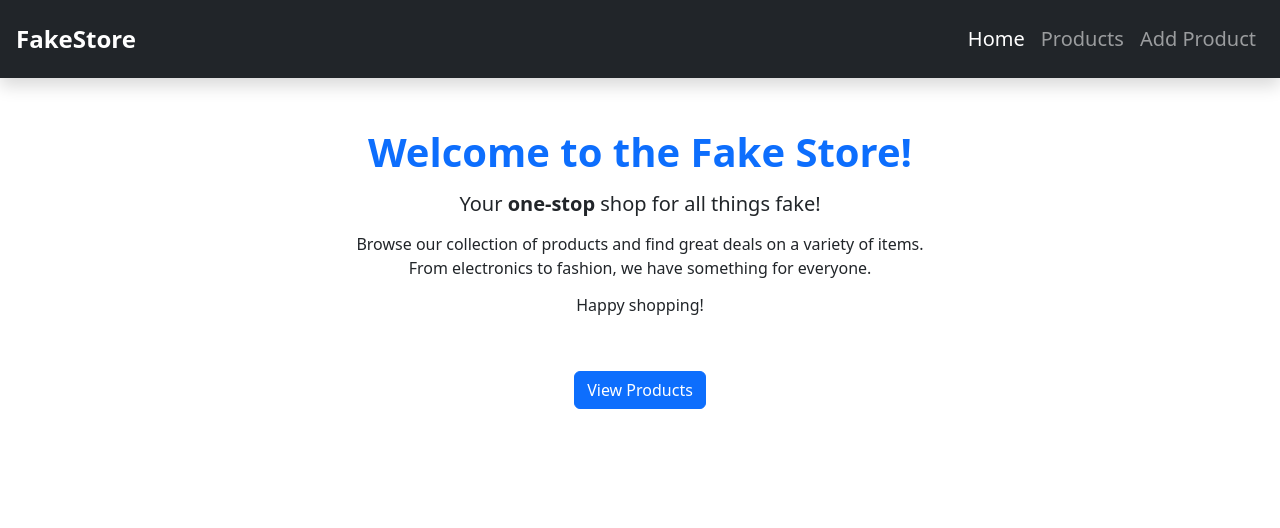
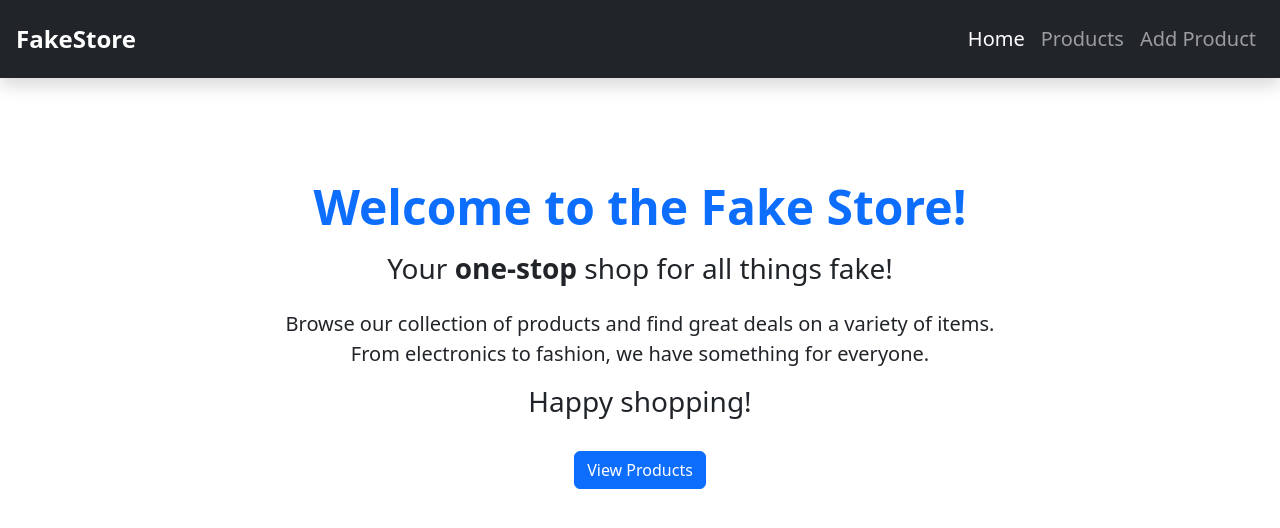
Before and after one commit to mbogarin/react-fakestore-ui, a React (Vite) app: page / in a window 1280 px wide. Shown: the top 528 px of the page. Built offline with nearby package versions, Linux system fonts and the light colour scheme.

Commit message:
changed homepage layout spacing/sizing styles

```diff
--- a/src/App.css
+++ b/src/App.css
@@ -1,6 +1,10 @@
 body {
 	padding-top: 80px;
 	/* Adjust the padding to account for the fixed navbar */
+}
+
+.welcome-container {
+	padding-top: 50px;
 }
 
 /* Close button alignment for alerts */
--- a/src/components/AddProduct.jsx
+++ b/src/components/AddProduct.jsx
@@ -116,14 +116,20 @@ const AddProduct = () => {
 				`${createdProduct.title || "Product"} was successfully added!`,
 			);
 			navigate("/product-listing");
-		} catch {
+		} catch (addError) {
+			console.error(
+				"Error adding product. Falling back to local data:",
+				addError,
+			);
+			setError(
+				`${addError.message}: Failed to add product to API. Added to fallback data instead.`,
+			);
 			const fallbackCreatedProduct = {
 				id: getNextFallbackId(),
 				...productDataToSubmit,
 			}; // Create a fallback product object with the submitted data and a new ID.
 
 			fallbackProducts.unshift(fallbackCreatedProduct); // Add the new product to the beginning of the fallback data array to ensure it appears first in the product listing.
-			setError(null);
 			sessionStorage.setItem(
 				"flashSuccessMessage",
 				`${fallbackCreatedProduct.title || "Product"} was successfully added to fallback data!`,
--- a/src/components/EditProduct.jsx
+++ b/src/components/EditProduct.jsx
@@ -50,6 +50,7 @@ function EditProduct() {
 
 				const product = response.data;
 				if (!product) {
+					console.error("Product not found.");
 					setError("Product not found.");
 					setLoading(false);
 					return;
@@ -62,7 +63,6 @@ function EditProduct() {
 					category: product.category || "",
 					image: product.image || "",
 				}); // Set product data from API response.
-
 				setError("");
 			} catch (fetchError) {
 				console.error("Error fetching product:", fetchError); // Log the error for debugging purposes.
@@ -72,9 +72,12 @@ function EditProduct() {
 				);
 
 				if (!fallbackProduct) {
+					console.error(
+						`${fetchError.message}: Failed to fetch product and no fallback data available.`,
+					);
 					setError(
 						`${fetchError.message}: Failed to fetch product and no fallback data available.`,
-					); // Set error message if fetching product fails and no fallback data is available.
+					);
 				} else {
 					setProductData({
 						title: fallbackProduct.title || "",
@@ -84,6 +87,9 @@ function EditProduct() {
 						image: fallbackProduct.image || "",
 					}); // Set product data from fallback data if API call fails.
 
+					console.error(
+						`${fetchError.message}: Failed to fetch product. Displaying fallback data.`,
+					);
 					setError(
 						`${fetchError.message}: Failed to fetch product. Displaying fallback data.`,
 					);
@@ -135,7 +141,11 @@ function EditProduct() {
 			);
 			setSuccessMessage("Product was successfully updated!");
 			navigate(`/product-details/${id}`);
-		} catch {
+		} catch (updateError) {
+			console.error(
+				"Error updating product. Falling back to local data:",
+				updateError,
+			);
 			const fallbackIndex = fallbackProducts.findIndex(
 				(item) => item.id.toString() === id.toString(),
 			);
@@ -188,7 +198,6 @@ function EditProduct() {
 				<Alert
 					variant="danger"
 					dismissible
-					// onClose={() => setError(null)}
 					className="mb-5 mt-0 py-2 alert-align-close text-center"
 				>
 					{error}
--- a/src/components/HomePage.jsx
+++ b/src/components/HomePage.jsx
@@ -3,29 +3,35 @@ import Container from "react-bootstrap/Container";
 function HomePage() {
 	return (
 		<Container
-			className="text-center my-5 mx-auto"
+			className="text-center my-5 mx-auto welcome-container d-flex flex-column align-items-center"
 			style={{ maxWidth: "800px" }}
 		>
-			<h1 className="fw-bold mb-3 text-primary">
+			<h1
+				className="fw-bold mb-3 text-primary"
+				style={{ fontSize: "3rem" }}
+			>
 				Welcome to the Fake Store!
 			</h1>
 
-			<h5 className="lead mb-3">
+			<h2 className="lead mb-4 fs-3">
 				Your <strong className="fw-bold">one-stop</strong> shop for all
 				things fake!
-			</h5>
+			</h2>
 
-			<div className="mx-auto" style={{ maxWidth: "600px" }}>
-				<p>
+			<div className="mx-auto" style={{ maxWidth: "800px" }}>
+				<p className="fs-5 mb-0">
 					Browse our collection of products and find great deals on a
-					variety of items. From electronics to fashion, we have
-					something for everyone.
+					variety of items.
 				</p>
-				<h6>Happy shopping!</h6>
+				<p className="fs-5 mb-3">
+					From electronics to fashion, we have something for everyone.
+				</p>
+
+				<h4 className="fs-3">Happy shopping!</h4>
 			</div>
 
 			<div>
-				<a href="/product-listing" className="btn btn-primary mt-5">
+				<a href="/product-listing" className="btn btn-primary mt-4">
 					View Products
 				</a>
 			</div>
--- a/src/components/ProductDetails.jsx
+++ b/src/components/ProductDetails.jsx
@@ -37,6 +37,9 @@ function ProductDetails() {
 					(item) => item.id.toString() === id.toString(), // Find the product in the fallback data with the matching ID.
 				);
 				setProduct(fallbackProduct || null); // Set the product state with the found fallback product or null if not found.
+				console.error(
+					`${fetchError.message}: Failed to fetch product. Displaying fallback data.`,
+				);
 				setError(
 					`${fetchError.message}: Failed to fetch product. Displaying fallback data.`,
 				);
@@ -75,6 +78,9 @@ function ProductDetails() {
 				);
 				navigate("/product-listing"); // Redirect to the product listing page after deletion.
 			} else {
+				console.error(
+					`${deleteErrorResponse.message}: Failed to delete product. Please try again.`,
+				);
 				setDeleteError(
 					`${deleteErrorResponse.message}: Failed to delete product. Please try again.`,
 				);
--- a/src/fallback.js
+++ b/src/fallback.js
@@ -20,6 +20,7 @@ export const fallbackProducts = [
 		category: "men's clothing",
 		image: "https://picsum.photos/400/300?random=2",
 	},
+
 	{
 		id: 3,
 		title: "Mens Cotton Jacket",
```
